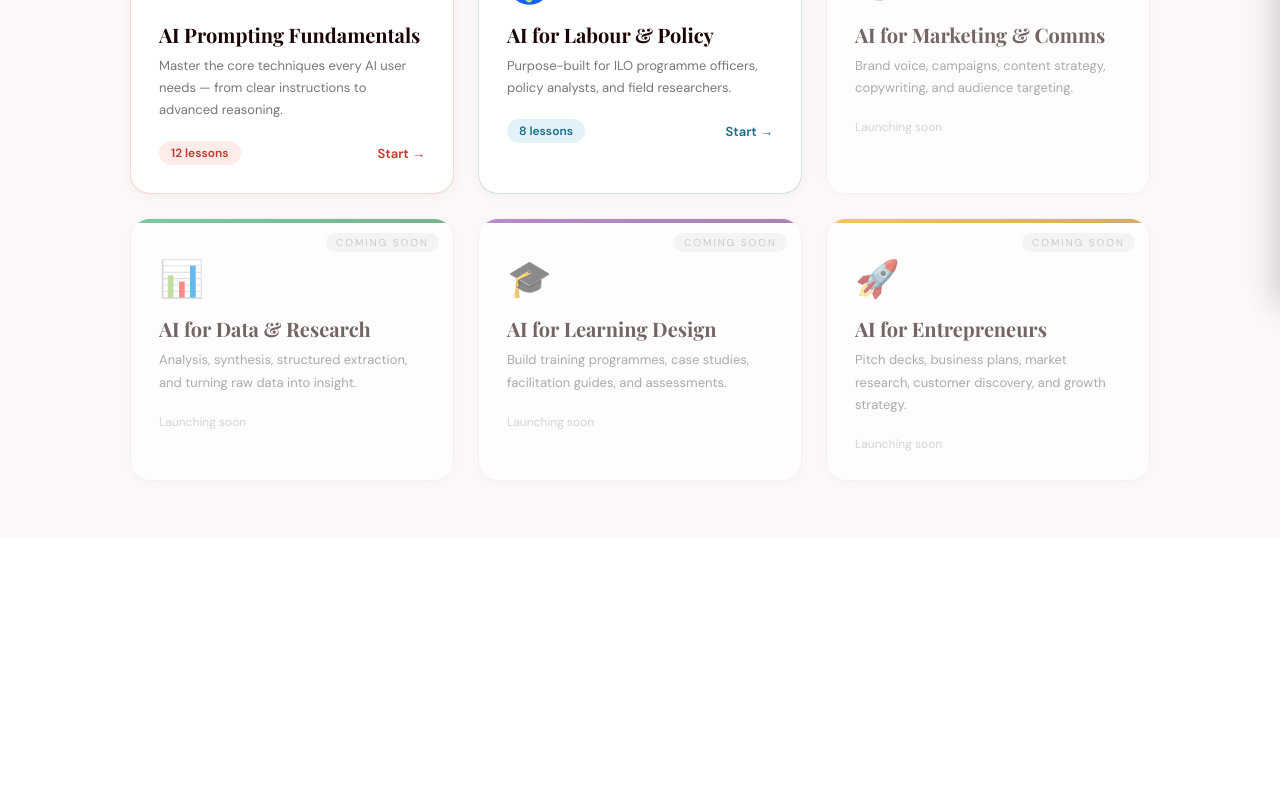
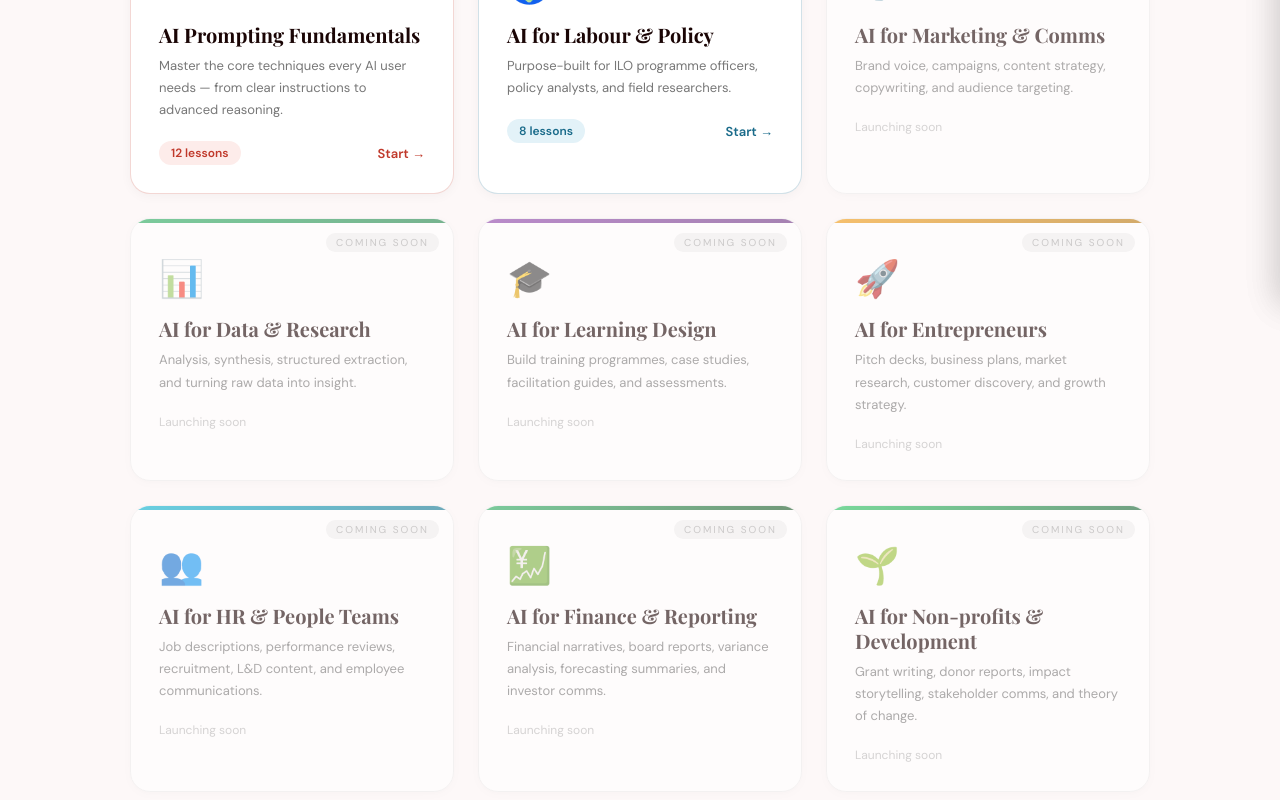
Before and after one commit to ShezGitHub/tortin-prompt-labs, a React (Vite) app: page / in a window 1280 px wide. Shown: the part 495-1295 px from the top of the page. Before the commit the page ends 1032 px from the top, so only its background shows below. Built offline with nearby package versions, Linux system fonts and the light colour scheme.

Commit message:
feat: add 3 new coming soon tracks
- 👥 AI for HR & People Teams
- 💹 AI for Finance & Reporting
- 🌱 AI for Non-profits & Development

Co-Authored-By: Claude Sonnet 4.6 <noreply@anthropic.com>

```diff
--- a/src/App.jsx
+++ b/src/App.jsx
@@ -941,6 +941,39 @@ const TRACKS = [
     color: "#b7770d",
     colorLight: "#fef9ec",
     colorGrad: "linear-gradient(135deg, #f39c12, #b7770d)",
+    categories: [],
+    available: false
+  },
+  {
+    id: "hr-people",
+    title: "AI for HR & People Teams",
+    tagline: "Job descriptions, performance reviews, recruitment, L&D content, and employee communications.",
+    icon: "👥",
+    color: "#0e7490",
+    colorLight: "#ecfeff",
+    colorGrad: "linear-gradient(135deg, #06b6d4, #0e7490)",
+    categories: [],
+    available: false
+  },
+  {
+    id: "finance",
+    title: "AI for Finance & Reporting",
+    tagline: "Financial narratives, board reports, variance analysis, forecasting summaries, and investor comms.",
+    icon: "💹",
+    color: "#155724",
+    colorLight: "#eafaf1",
+    colorGrad: "linear-gradient(135deg, #27ae60, #155724)",
+    categories: [],
+    available: false
+  },
+  {
+    id: "nonprofits",
+    title: "AI for Non-profits & Development",
+    tagline: "Grant writing, donor reports, impact storytelling, stakeholder comms, and theory of change.",
+    icon: "🌱",
+    color: "#166534",
+    colorLight: "#f0fdf4",
+    colorGrad: "linear-gradient(135deg, #22c55e, #166534)",
     categories: [],
     available: false
   }
```
